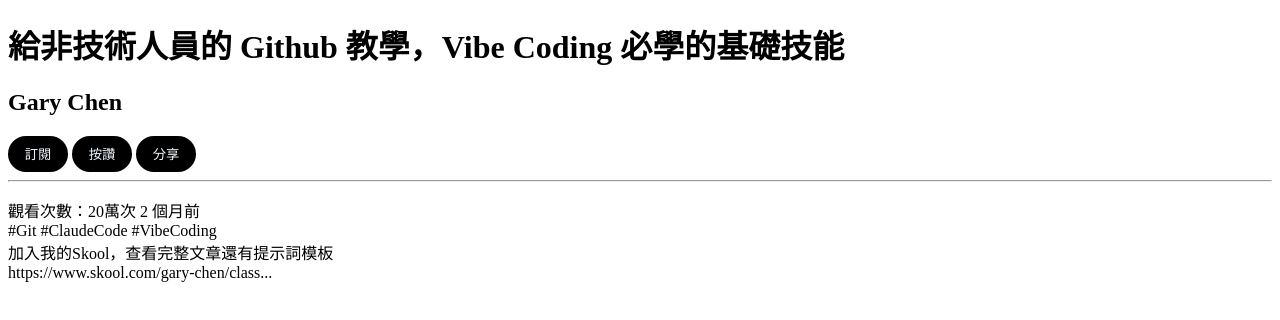
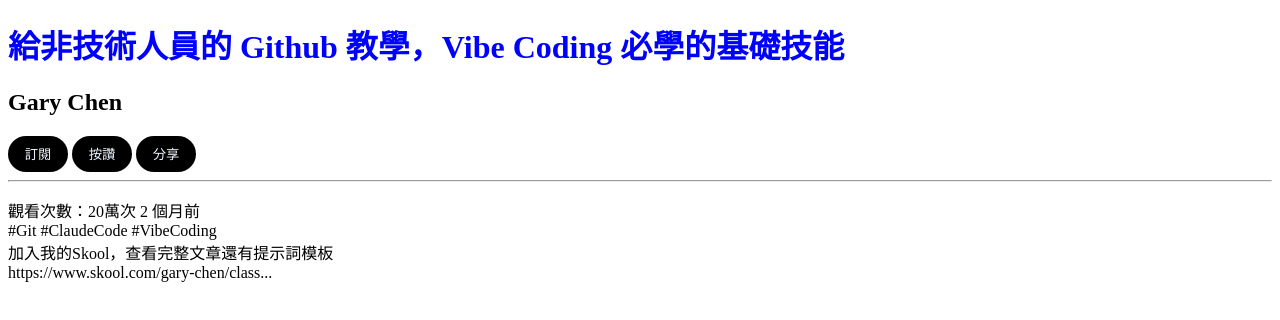
Before and after one commit to applepeterdev/test, a plain HTML site: page index.html in a window 1280 px wide. Drawn offline with Linux system fonts and the light colour scheme.

Commit message:
測試id

```diff
--- a/index.html
+++ b/index.html
@@ -7,7 +7,7 @@
     <link rel="stylesheet" href="style.css" />
   </head>
   <body>
-    <h1>給非技術人員的 Github 教學，Vibe Coding 必學的基礎技能</h1>
+    <h1 id="title">給非技術人員的 Github 教學，Vibe Coding 必學的基礎技能</h1>
     <h2>Gary Chen</h2>
     <button class="sub">訂閱</button>
     <button class="thumb">按讚</button>
--- a/style.css
+++ b/style.css
@@ -33,3 +33,7 @@
 button:active {
   background-color: rgb(72, 77, 77);
 }
+
+#title {
+  color: blue;
+}
```
